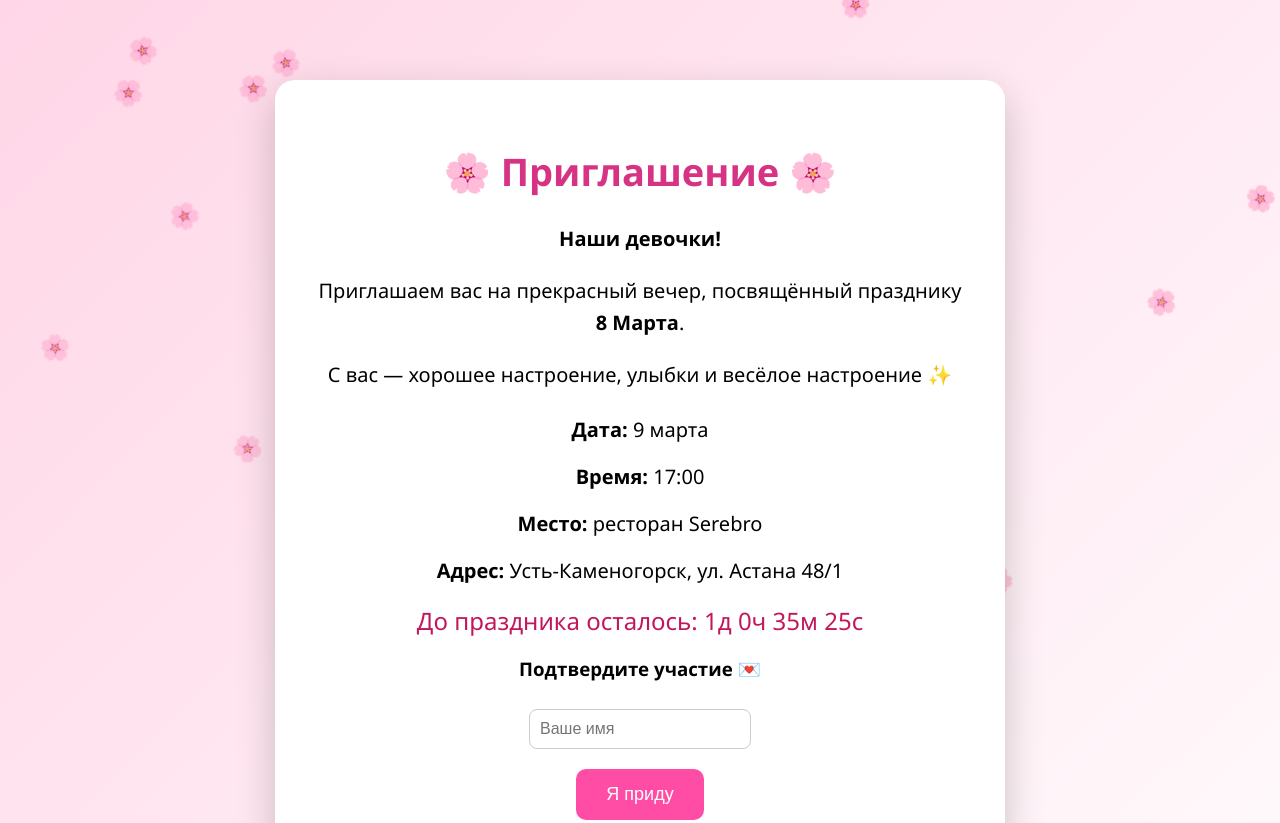
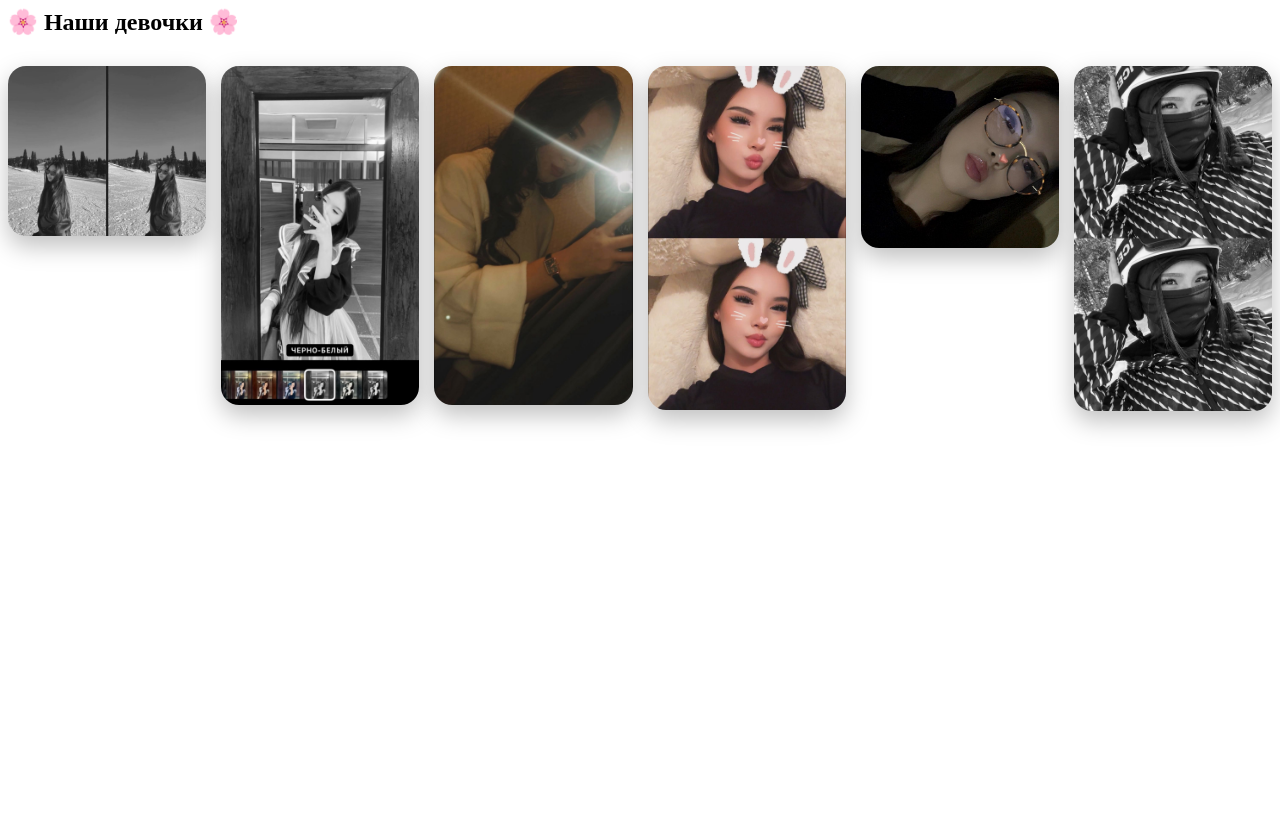
Before and after one commit to aldiarhocu/invitation-8march, a plain HTML site: page index.html in a window 1280 px wide. Shown: the top 823 px of the page. After the commit the page ends 800 px from the top, so only its background shows below. Drawn offline with Linux system fonts and the light colour scheme.

Commit message:
Update index.html

```diff
--- a/index.html
+++ b/index.html
@@ -1,212 +1,101 @@
-<!DOCTYPE html>
-<html lang="ru">
-<head>
-<meta charset="UTF-8">
-<meta name="viewport" content="width=device-width, initial-scale=1.0">
-<title>Приглашение</title>
+<h2>🌸 Наши девочки 🌸</h2>
+
+<div class="gallery">
+
+<img src="photo1.jpg.jpeg" class="photo">
+<img src="photo2.jpg.jpeg" class="photo">
+<img src="photo3.jpg.jpeg" class="photo">
+<img src="photo4.jpg.jpeg" class="photo">
+<img src="photo5.jpg.jpeg" class="photo">
+<img src="photo6.jpg.jpeg" class="photo">
+
+</div>
+
+<div id="viewer">
+<img id="fullImg">
+</div>
 
 <style>
 
-body{
-margin:0;
-font-family:'Segoe UI',sans-serif;
-background:linear-gradient(135deg,#ffd6e7,#fff);
-text-align:center;
-overflow-x:hidden;
+.gallery{
+display:grid;
+grid-template-columns:repeat(auto-fit,minmax(150px,1fr));
+gap:15px;
+margin-top:30px;
 }
 
-.container{
-max-width:650px;
-margin:80px auto;
-background:white;
-padding:40px;
-border-radius:20px;
-box-shadow:0 15px 40px rgba(0,0,0,0.2);
-position:relative;
-z-index:2;
+.photo{
+width:100%;
+border-radius:18px;
+cursor:pointer;
+opacity:0;
+transform:translateY(40px);
+transition:all 0.8s ease;
+box-shadow:0 10px 25px rgba(0,0,0,0.25);
 }
 
-h1{
-color:#d63384;
-font-size:38px;
+.photo.show{
+opacity:1;
+transform:translateY(0);
 }
 
-.text{
-font-size:20px;
-margin-top:20px;
-line-height:1.6;
+.photo:hover{
+transform:scale(1.05);
 }
 
-.info{
-margin-top:25px;
-font-size:20px;
+#viewer{
+position:fixed;
+top:0;
+left:0;
+width:100%;
+height:100%;
+background:rgba(0,0,0,0.9);
+display:none;
+justify-content:center;
+align-items:center;
+z-index:1000;
 }
 
-button{
-margin-top:20px;
-padding:15px 30px;
-font-size:18px;
-border:none;
-border-radius:10px;
-background:#ff4da6;
-color:white;
-cursor:pointer;
-}
-
-button:hover{
-background:#e60073;
-}
-
-input{
-padding:10px;
-font-size:16px;
-border-radius:8px;
-border:1px solid #ccc;
-margin-top:10px;
-width:200px;
-}
-
-#countdown{
-font-size:24px;
-margin-top:20px;
-color:#c2185b;
-}
-
-.flower{
-position:fixed;
-top:-10px;
-font-size:25px;
-animation:fall linear infinite;
-}
-
-@keyframes fall{
-0%{
-transform:translateY(-10px) rotate(0deg);
-opacity:1;
-}
-100%{
-transform:translateY(110vh) rotate(360deg);
-opacity:0.7;
-}
-}
-
-iframe{
-margin-top:25px;
+#viewer img{
+max-width:90%;
+max-height:90%;
 border-radius:15px;
 }
 
 </style>
 
-</head>
-
-<body>
-
-<div class="container">
-
-<h1>🌸 Приглашение 🌸</h1>
-
-<div class="text">
-
-<p><b>Наши девочки!</b></p>
-
-<p>
-Приглашаем вас на прекрасный вечер,
-посвящённый празднику <b>8 Марта</b>.
-</p>
-
-<p>
-С вас — хорошее настроение, улыбки и весёлое настроение ✨
-</p>
-
-</div>
-
-<div class="info">
-
-<p><b>Дата:</b> 9 марта</p>
-<p><b>Время:</b> 17:00</p>
-<p><b>Место:</b> ресторан Serebro</p>
-<p><b>Адрес:</b> Усть-Каменогорск, ул. Астана 48/1</p>
-
-</div>
-
-<div id="countdown"></div>
-
-<h3>Подтвердите участие 💌</h3>
-
-<input id="name" placeholder="Ваше имя">
-
-<br>
-
-<button onclick="rsvp()">Я приду</button>
-
-<p id="result"></p>
-
-<iframe
-width="100%"
-height="250"
-src="https://maps.google.com/maps?q=Усть-Каменогорск%20Астана%2048/1&t=&z=15&ie=UTF8&iwloc=&output=embed">
-</iframe>
-
-</div>
-
-<audio id="music" autoplay loop>
-<source src="https://cdn.pixabay.com/download/audio/2022/03/15/audio_6b2a3b96ff.mp3?filename=spring-ambient-110624.mp3">
-</audio>
-
 <script>
 
-function createFlower(){
-const flower=document.createElement("div");
-flower.className="flower";
-flower.innerHTML="🌸";
+const photos = document.querySelectorAll('.photo');
 
-flower.style.left=Math.random()*100+"vw";
-flower.style.animationDuration=(4+Math.random()*6)+"s";
+function showPhotos(){
+const trigger = window.innerHeight * 0.9;
 
-document.body.appendChild(flower);
+photos.forEach(photo=>{
+const top = photo.getBoundingClientRect().top;
 
-setTimeout(()=>{
-flower.remove();
-},10000);
+if(top < trigger){
+photo.classList.add('show');
+}
+});
 }
 
-setInterval(createFlower,250);
+window.addEventListener('scroll',showPhotos);
+showPhotos();
 
-function rsvp(){
-const name=document.getElementById("name").value;
 
-if(name===""){
-alert("Введите имя 😊");
-return;
+const viewer = document.getElementById("viewer");
+const fullImg = document.getElementById("fullImg");
+
+photos.forEach(img=>{
+img.onclick = function(){
+viewer.style.display = "flex";
+fullImg.src = this.src;
+}
+});
+
+viewer.onclick = function(){
+viewer.style.display = "none";
 }
 
-document.getElementById("result").innerHTML=
-name+" подтвердил(а) участие 🌸";
-
-}
-
-const target=new Date("March 9, 2026 17:00:00").getTime();
-
-setInterval(function(){
-
-const now=new Date().getTime();
-const distance=target-now;
-
-const days=Math.floor(distance/(1000*60*60*24));
-const hours=Math.floor((distance%(1000*60*60*24))/(1000*60*60));
-const minutes=Math.floor((distance%(1000*60*60))/(1000*60));
-const seconds=Math.floor((distance%(1000*60))/1000);
-
-document.getElementById("countdown").innerHTML=
-"До праздника осталось: "+
-days+"д "+
-hours+"ч "+
-minutes+"м "+
-seconds+"с ";
-
-},1000);
-
 </script>
-
-</body>
-</html>
```
